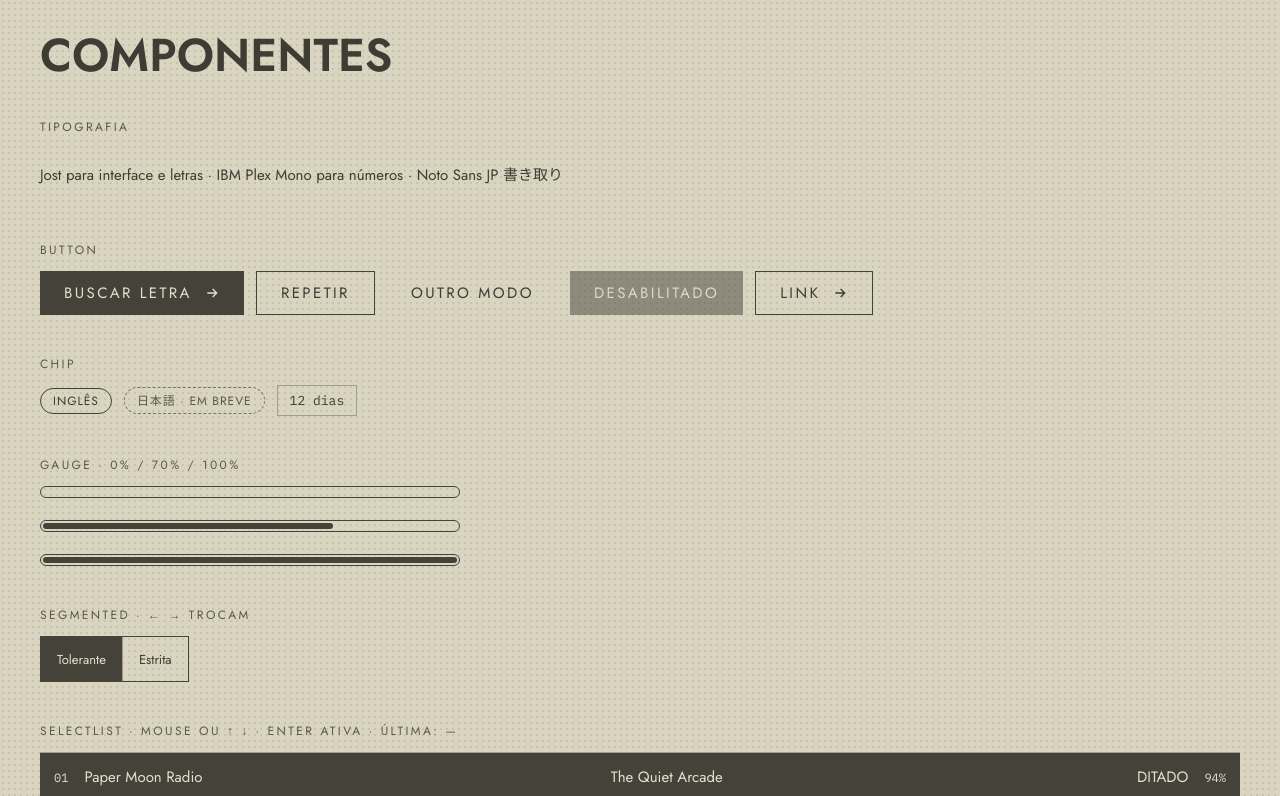
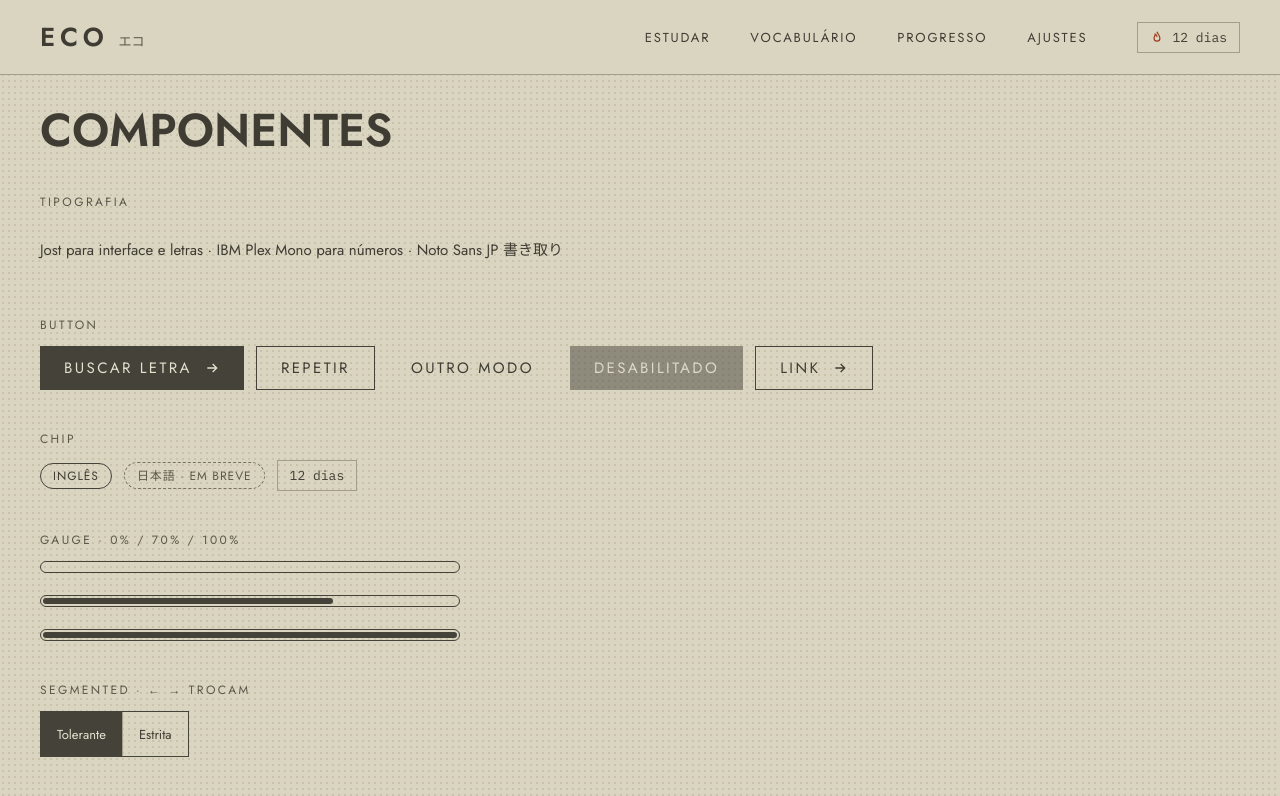
Before and after one commit to ovinicius71/ECO, a React (Vite) app in the folder apps/web/: page /dev/ui in a window 1280 px wide. Shown: the top 796 px of the page. Built offline with nearby package versions, Linux system fonts and the light colour scheme.

Commit message:
feat(design): AppHeader com nav ativa e streak
Co-Authored-By: Claude Opus 5.5 <noreply@anthropic.com>

```diff
--- /dev/null
+++ b/apps/web/src/layout/AppHeader/AppHeader.module.css
@@ -0,0 +1,58 @@
+.header {
+  display: flex;
+  flex-wrap: wrap;
+  align-items: center;
+  gap: var(--eco-space-4) var(--eco-space-6);
+  padding: 18px var(--eco-gutter);
+  border-bottom: var(--eco-border);
+  background: var(--eco-paper);
+}
+
+.logo {
+  display: flex;
+  align-items: baseline;
+  gap: 10px;
+  color: var(--eco-ink);
+  text-decoration: none;
+}
+
+.wordmark {
+  font-size: 26px;
+  font-weight: 600;
+  letter-spacing: 0.18em;
+}
+
+.kana {
+  font-family: var(--eco-font-jp);
+  font-size: var(--eco-text-sm);
+  color: var(--eco-ink-2);
+}
+
+.nav {
+  display: flex;
+  flex-wrap: wrap;
+  gap: var(--eco-space-1);
+  margin-left: auto;
+  font-size: var(--eco-text-sm);
+  letter-spacing: 0.14em;
+}
+
+.link {
+  padding: 6px 18px;
+  color: var(--eco-ink);
+  text-decoration: none;
+}
+
+.link:hover:not(.active) {
+  text-decoration: underline;
+}
+
+.active {
+  background: var(--eco-bar);
+  color: var(--eco-on-bar);
+}
+
+/* Vermelhão permitido só no destaque do streak (design/README.md §1). */
+.flame {
+  color: var(--eco-error);
+}
--- /dev/null
+++ b/apps/web/src/layout/AppHeader/AppHeader.tsx
@@ -0,0 +1,49 @@
+import { Link, NavLink } from 'react-router'
+import { Chip } from '@/components/Chip/Chip'
+import { Icon } from '@/components/Icon/Icon'
+import { cx } from '@/lib/utils/cx'
+import styles from './AppHeader.module.css'
+
+const NAV = [
+  { to: '/', label: 'ESTUDAR' },
+  { to: '/vocabulario', label: 'VOCABULÁRIO' },
+  { to: '/progresso', label: 'PROGRESSO' },
+  { to: '/ajustes', label: 'AJUSTES' },
+] as const
+
+interface AppHeaderProps {
+  /** Dias seguidos com prática. Sem valor, o chip não aparece. */
+  streakDays?: number
+}
+
+/** Cabeçalho das telas fora da prática: logo, nav com o item ativo invertido e streak. */
+export function AppHeader({ streakDays }: AppHeaderProps) {
+  return (
+    <header className={styles.header}>
+      <Link to="/" className={styles.logo}>
+        <span className={styles.wordmark}>ECO</span>
+        <span lang="ja" className={styles.kana}>
+          エコ
+        </span>
+      </Link>
+      <nav aria-label="Principal" className={styles.nav}>
+        {NAV.map((item) => (
+          <NavLink
+            key={item.to}
+            to={item.to}
+            end={item.to === '/'}
+            className={({ isActive }) => cx(styles.link, isActive && styles.active)}
+          >
+            {item.label}
+          </NavLink>
+        ))}
+      </nav>
+      {streakDays !== undefined && (
+        <Chip variant="square" icon={<Icon name="flame" size={14} className={styles.flame} />}>
+          <span className="sr-only">Sequência: </span>
+          {streakDays} {streakDays === 1 ? 'dia' : 'dias'}
+        </Chip>
+      )}
+    </header>
+  )
+}
--- a/apps/web/src/pages/DevUi/DevUi.tsx
+++ b/apps/web/src/pages/DevUi/DevUi.tsx
@@ -5,6 +5,7 @@ import { Gauge } from '@/components/Gauge/Gauge'
 import { Segmented } from '@/components/Segmented/Segmented'
 import { SelectList } from '@/components/SelectList/SelectList'
 import { StatusPanel, StatusRow } from '@/components/StatusPanel/StatusPanel'
+import { AppHeader } from '@/layout/AppHeader/AppHeader'
 import { KeyHintBar } from '@/layout/KeyHintBar/KeyHintBar'
 import styles from './DevUi.module.css'
 
@@ -32,6 +33,7 @@ export function DevUi() {
 
   return (
     <div className={styles.page}>
+      <AppHeader streakDays={12} />
       <main className={styles.main}>
         <h1 className={styles.title}>Componentes</h1>
 
--- a/apps/web/src/styles/global.css
+++ b/apps/web/src/styles/global.css
@@ -14,3 +14,16 @@ button {
   font: inherit;
   color: inherit;
 }
+
+/* Texto só para leitores de tela. */
+.sr-only {
+  position: absolute;
+  width: 1px;
+  height: 1px;
+  margin: -1px;
+  padding: 0;
+  overflow: hidden;
+  clip-path: inset(50%);
+  white-space: nowrap;
+  border: 0;
+}
```
Also changed, not shown: 1 other file (tests, documents, lock files or other folders).
